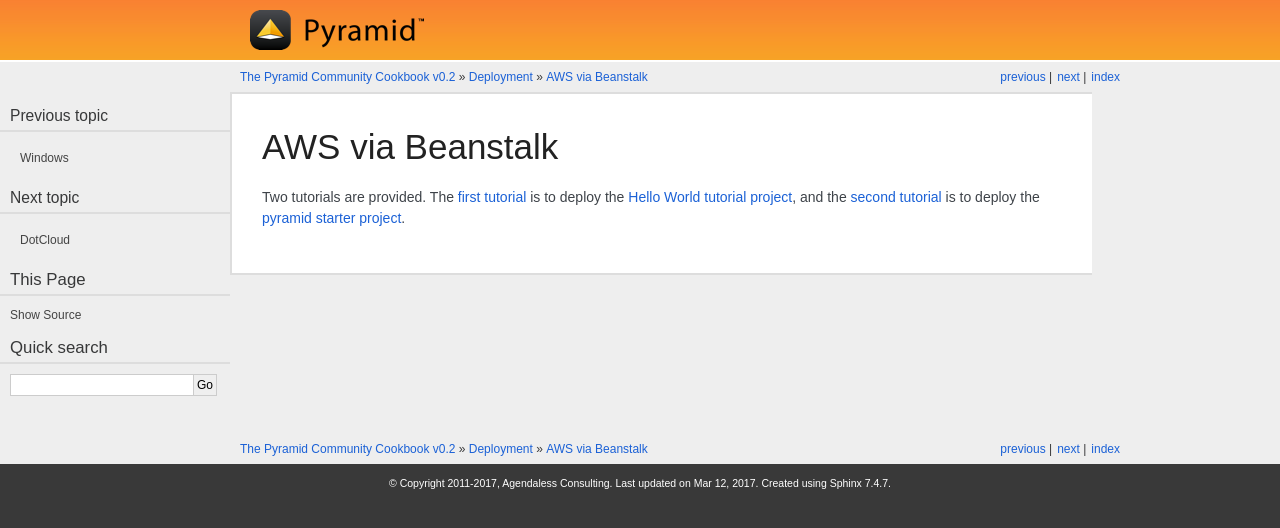
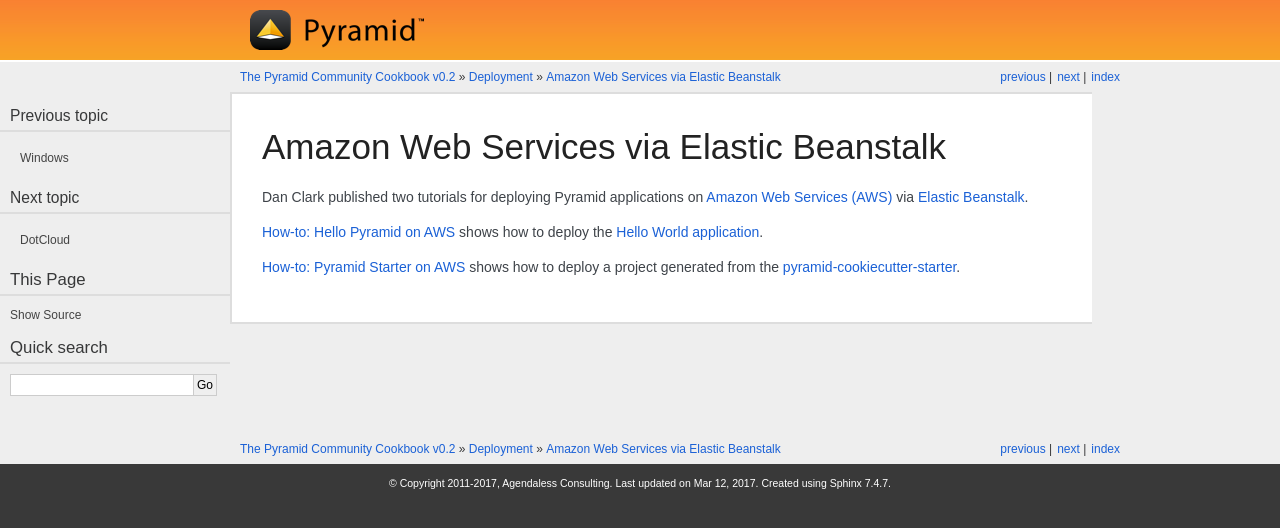
Before and after one commit to Pylons/pyramid_cookbook, a Sphinx documentation site: the page built from docs/deployment/aws_via_eb.rst, in a window 1280 px wide. Shown: the top 528 px of the page. Built offline with Sphinx 7.4.7, drawn with Linux system fonts in a browser that asks for light colours; some web fonts are replaced.

Commit message:
Spell out acronyms and improve phrasing for SEO

```diff
--- a/docs/deployment/aws_via_eb.rst
+++ b/docs/deployment/aws_via_eb.rst
@@ -1,4 +1,8 @@
-AWS via Beanstalk
-+++++++++++++++++
+Amazon Web Services via Elastic Beanstalk
++++++++++++++++++++++++++++++++++++++++++
 
-Two tutorials are provided. The `first tutorial <http://bruisedthumb.com/post/2017-03-05>`_ is to deploy the `Hello World tutorial project <http://docs.pylonsproject.org/projects/pyramid/en/latest/narr/firstapp.html>`_, and the `second tutorial <http://bruisedthumb.com/post/2017-03-07>`_ is to deploy the `pyramid starter project <https://github.com/Pylons/pyramid-cookiecutter-starter>`_.
+Dan Clark published two tutorials for deploying Pyramid applications on `Amazon Web Services (AWS) <https://aws.amazon.com/>`_ via `Elastic Beanstalk <https://aws.amazon.com/elasticbeanstalk/>`_.
+
+`How-to: Hello Pyramid on AWS <http://bruisedthumb.com/post/2017-03-05>`_ shows how to deploy the `Hello World application <http://docs.pylonsproject.org/projects/pyramid/en/latest/narr/firstapp.html>`_.
+
+`How-to: Pyramid Starter on AWS  <http://bruisedthumb.com/post/2017-03-07>`_ shows how to deploy a project generated from the `pyramid-cookiecutter-starter <https://github.com/Pylons/pyramid-cookiecutter-starter>`_.
```
